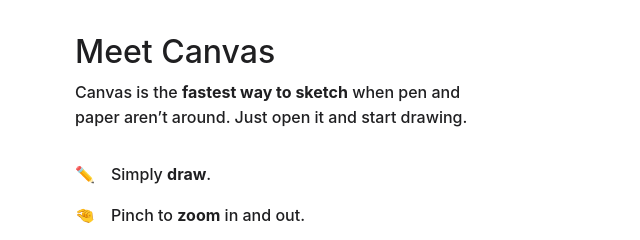
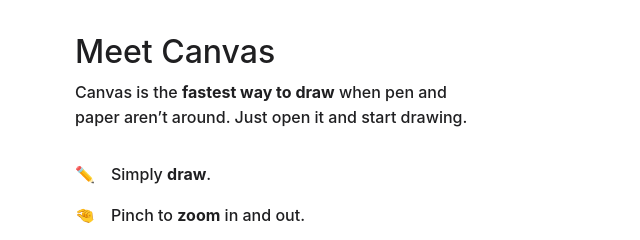
Before and after one commit to matanmo/canvas, a website: page index.html in a window 1280 px wide. Shown: the top 240 px of the page, 365-1005 px from the left. Drawn offline with nearby package versions, Linux system fonts and the light colour scheme.

Commit message:
Add Canvas app HTML structure with splash screen and PWA support

```diff
--- a/index.html
+++ b/index.html
@@ -24,7 +24,7 @@
     <div id="splashScreen" class="splash-screen hidden">
         <div class="splash-content">
             <h1>Meet Canvas</h1>
-            <p>Canvas is the <b>fastest way to sketch</b> when pen and paper aren’t around. Just open it and start drawing.</p>
+            <p>Canvas is the <b>fastest way to draw</b> when pen and paper aren’t around. Just open it and start drawing.</p>
             <div class="splash-instructions">
                 <div class="instruction-item">
                     <span class="instruction-icon">✏️</span>
```
